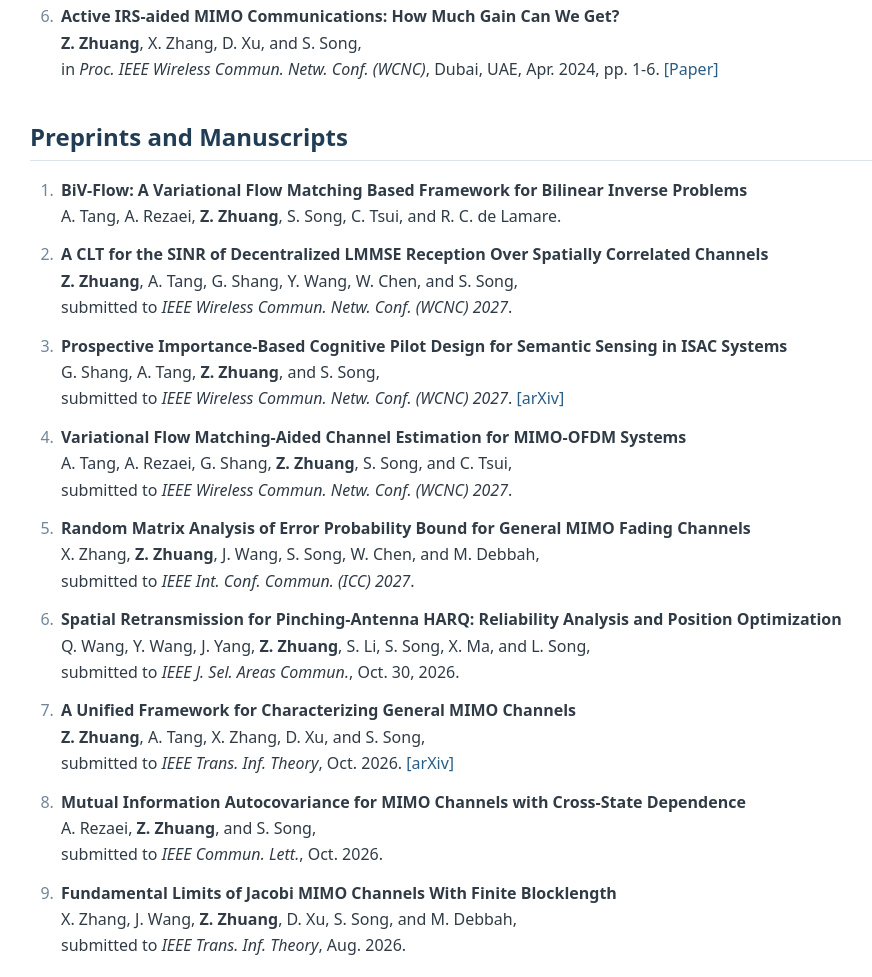
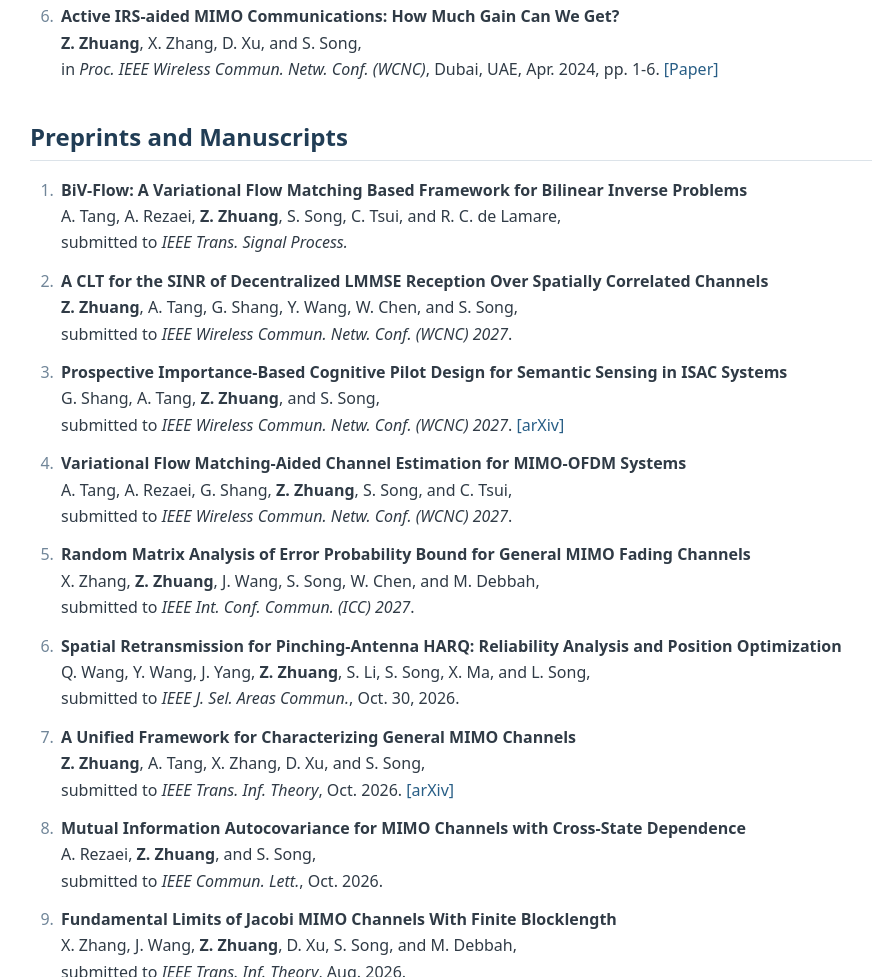
Before and after one commit to zeyan-zhuang/zeyan-zhuang.github.io, a plain HTML site: page publications.html in a window 1280 px wide. Shown: the part 997-1974 px from the top of the page, without its empty margins (114-986 px from the left). Drawn offline with nearby package versions, Linux system fonts and the light colour scheme; some packages are replaced by stand-ins of ours.

Commit message:
update BiV-Flow submission status

```diff
--- a/publications.html
+++ b/publications.html
@@ -82,7 +82,8 @@ in <i>Proc. IEEE Wireless Commun. Netw. Conf. (WCNC)</i>, Dubai, UAE, Apr. 2024,
 <h2>Preprints and Manuscripts</h2>
 <ol>
 <li><p><b>BiV-Flow: A Variational Flow Matching Based Framework for Bilinear Inverse Problems</b> <br />
-A. Tang, A. Rezaei, <b>Z. Zhuang</b>, S. Song, C. Tsui, and R. C. de Lamare.
+A. Tang, A. Rezaei, <b>Z. Zhuang</b>, S. Song, C. Tsui, and R. C. de Lamare, <br />
+submitted to <i>IEEE Trans. Signal Process.</i>
 </p>
 </li>
 <li><p><b>A CLT for the SINR of Decentralized LMMSE Reception Over Spatially Correlated Channels</b> <br />
```
Also changed, not shown: 1 other file.
